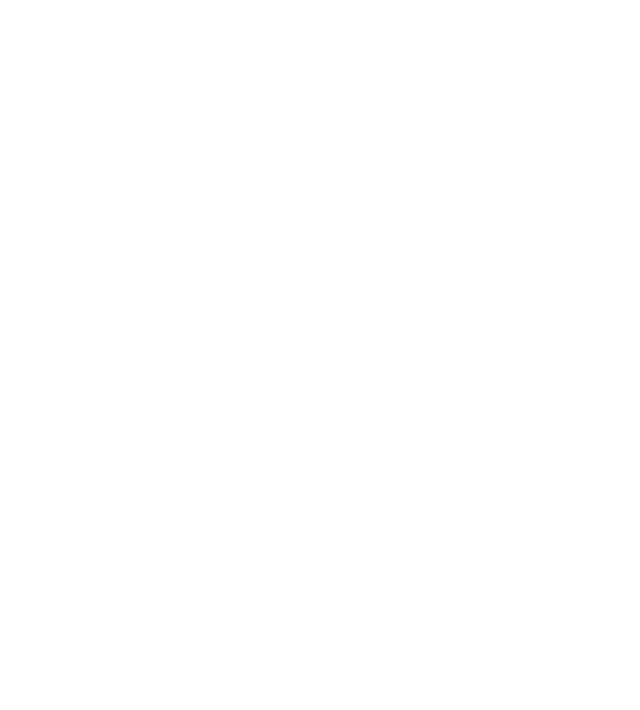
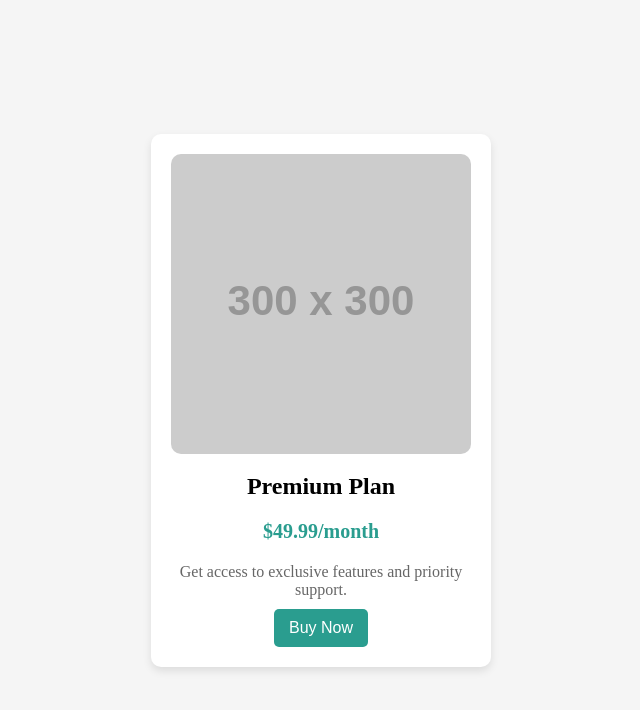
Before and after one commit to acciojob/pricing-card-sapanagupta25, a website: page main.html in a window 1280 px wide. Shown: the whole page, without its empty margins (319-959 px from the left). Drawn offline with Linux system fonts and the light colour scheme; placeholder pictures from the web are drawn by us.

Commit message:
created a submission

```diff
--- a/main.html
+++ b/main.html
@@ -1,16 +1,65 @@
 <!DOCTYPE html>
-
-<html>
-
+<html lang="en">
 <head>
-	<link rel="stylesheet" href="styles.css">
+    <meta charset="UTF-8">
+    <meta name="viewport" content="width=device-width, initial-scale=1.0">
+    <title>Pricing Card</title>
+    <style>
+        body {
+            display: flex;
+            justify-content: center;
+            align-items: center;
+            height: 100vh;
+            background-color: #f5f5f5;
+            margin: 0;
+        }
+        .card {
+            width: 300px;
+            padding: 20px;
+            background-color: #fff;
+            box-shadow: 0px 4px 8px rgba(0, 0, 0, 0.1);
+            border-radius: 10px;
+            text-align: center;
+        }
+        .card img {
+            width: 100%;
+            border-radius: 10px;
+        }
+        .card h1 {
+            font-size: 24px;
+            margin: 15px 0;
+        }
+        .card p.price {
+            font-size: 20px;
+            font-weight: bold;
+            color: #2a9d8f;
+        }
+        .card p.description {
+            font-size: 16px;
+            color: #666;
+            margin: 10px 0;
+        }
+        .card button {
+            padding: 10px 15px;
+            background-color: #2a9d8f;
+            color: white;
+            border: none;
+            border-radius: 5px;
+            cursor: pointer;
+            font-size: 16px;
+        }
+        .card button:hover {
+            background-color: #21867a;
+        }
+    </style>
 </head>
-
 <body>
-	<!-- the entire body must be written by student -->
-    <script type="text/javascript" src="./script.js">
-</script>
-
+    <div class="card">
+        <img src="https://via.placeholder.com/300" alt="Product Image">
+        <h1>Premium Plan</h1>
+        <p class="price">$49.99/month</p>
+        <p class="description">Get access to exclusive features and priority support.</p>
+        <button>Buy Now</button>
+    </div>
 </body>
-
 </html>
```
